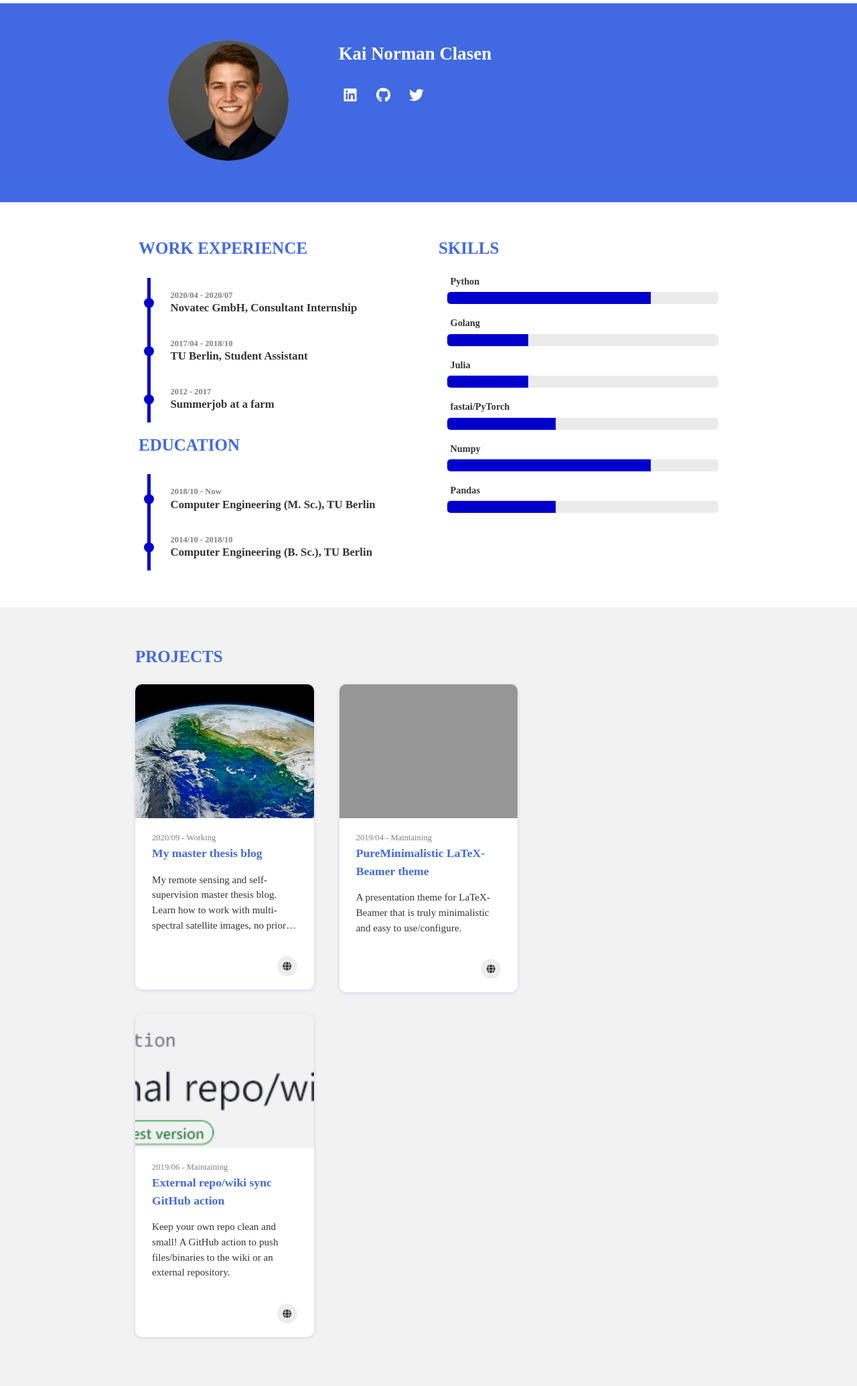
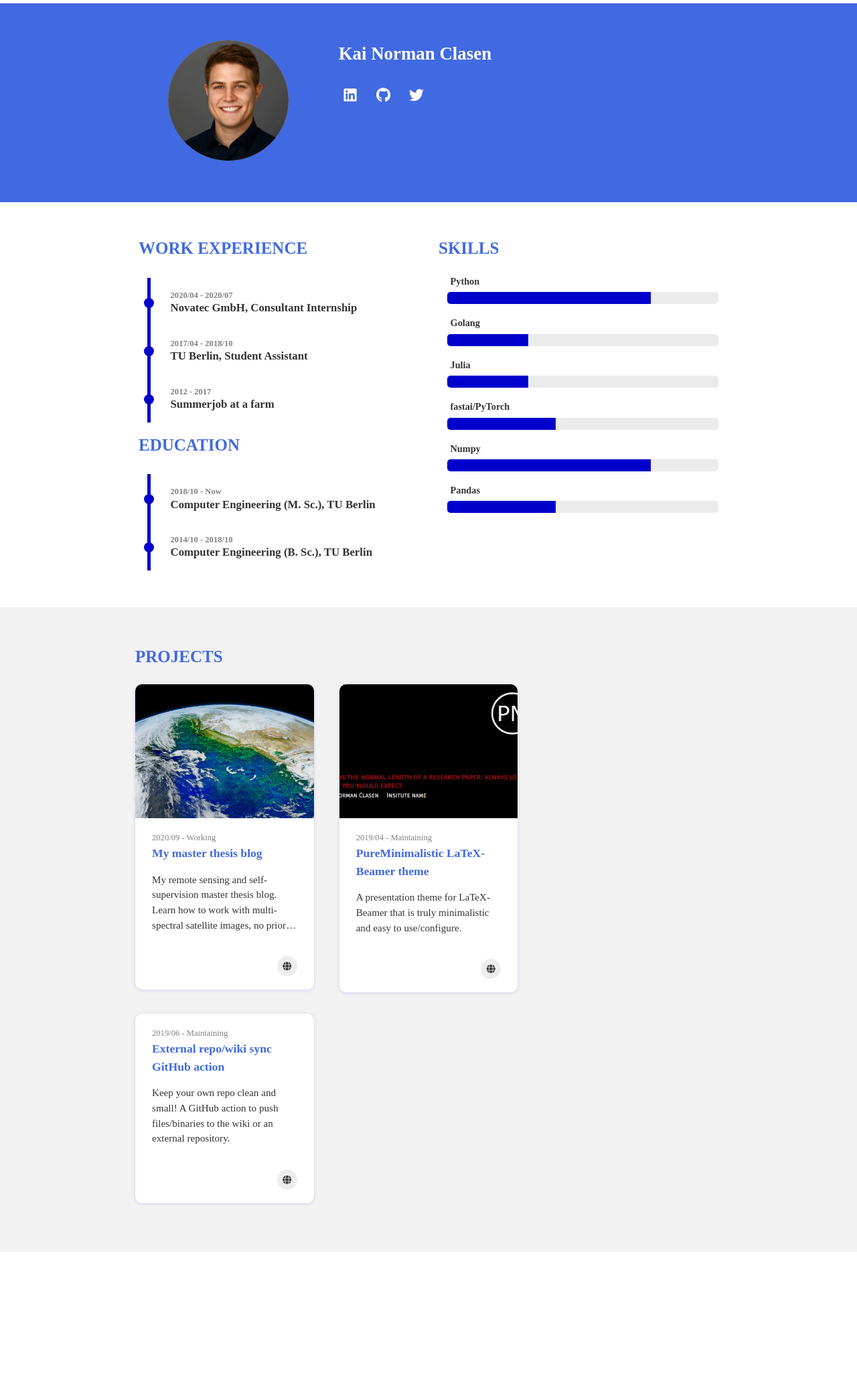
Before and after one commit to kai-tub/kai-tub.github.io, a Jekyll site: the page built from index.html, in a window 1280 px wide. Shown: the whole page at 67% size. Built offline with Jekyll 4.4.1, drawn with Linux system fonts in a browser that asks for light colours; nearby versions of some CDN libraries; some web fonts are replaced; the list of posts is cut into pages by our own code; after the commit the page ends 1870 px from its top, so only the background shows below that.

Commit message:
Remove external-repo image

```diff
--- a/_data/projects.yml
+++ b/_data/projects.yml
@@ -14,7 +14,7 @@
     print: True # If 'False' is selected, it will not be displayed in 'home.html > aside > .proj-content'.
     modal: False # If 'True' is selected, modal can open in 'portfolio.html'.
     url: https://github.com/marketplace/actions/external-repo-wiki-sync-action # Full URL
-    image: "sync_action.png" # path: assets/project/
+    image: # path: assets/project/
     date: 2019/06 - Maintaining
     title: External repo/wiki sync GitHub action
     description: Keep your own repo clean and small! A GitHub action to push files/binaries to the wiki or an external repository.
@@ -24,7 +24,7 @@
     print: True
     modal: False
     url: https://github.com/kai-tub/latex-beamer-pure-minimalistic
-    image: "pm_theme.png"
+    image: "pm_theme.jpg"
     date: 2019/04 - Maintaining
     title: PureMinimalistic LaTeX-Beamer theme
     description: A presentation theme for LaTeX-Beamer that is truly minimalistic and easy to use/configure.
```
